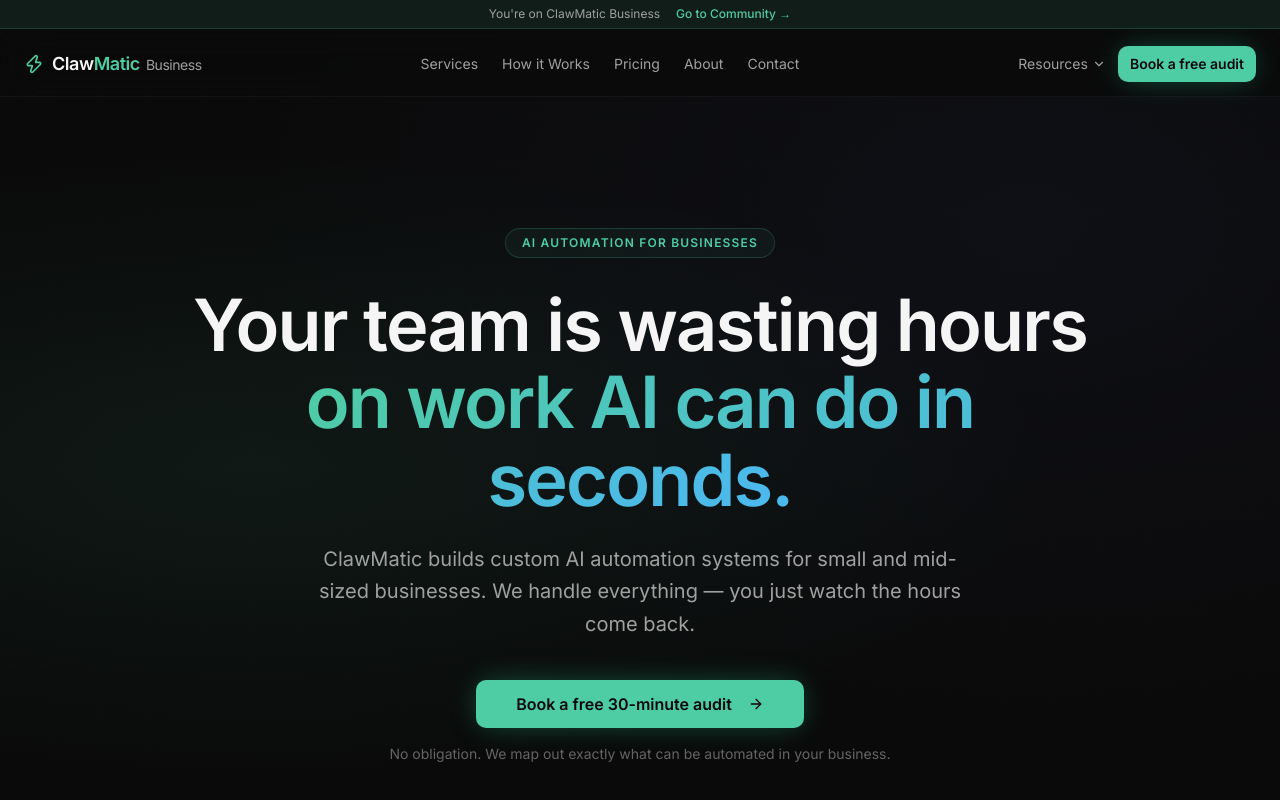
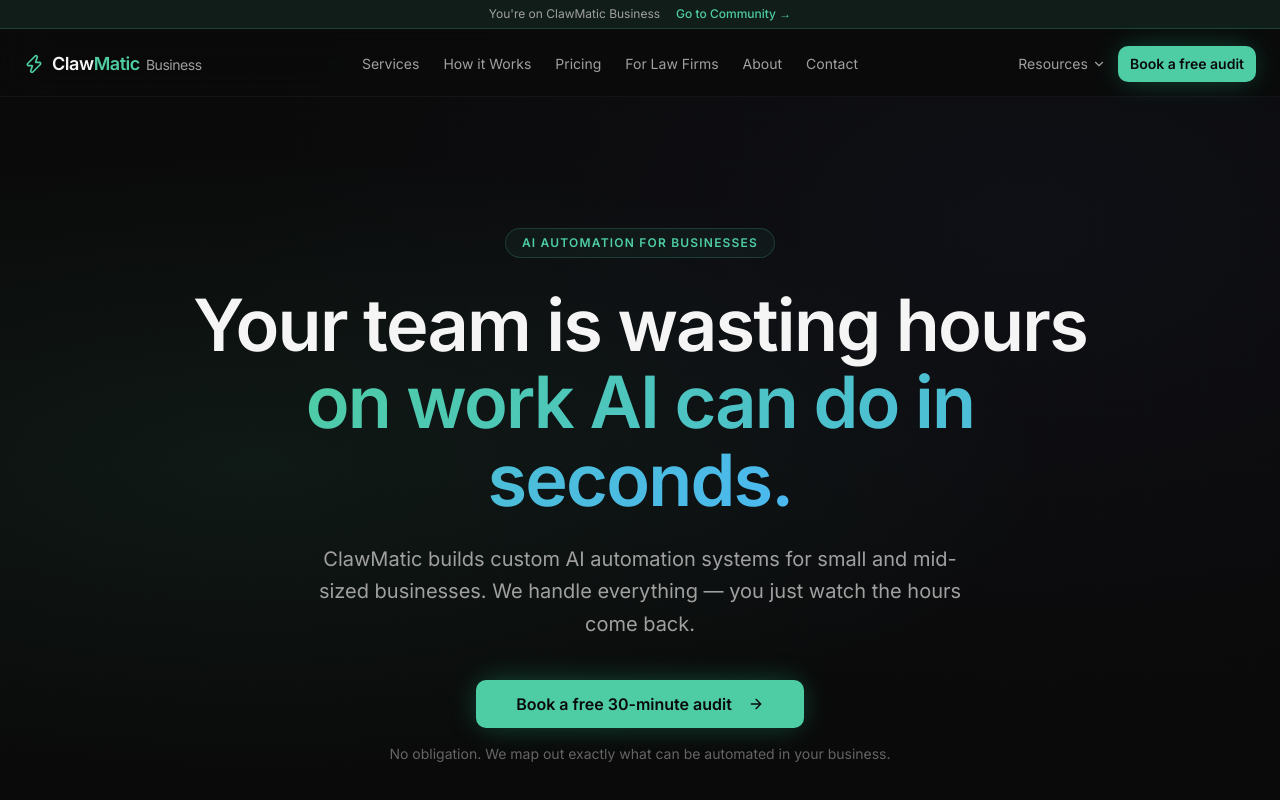
Before and after one commit to Clawmatic/clawmatic, a Next.js app: page / in a window 1280 px wide. Shown: the top 800 px of the page. Built offline with nearby package versions, Linux system fonts and the light colour scheme.

Commit message:
Add 'For Law Firms' link to Navbar

```diff
--- a/src/components/Navbar.tsx
+++ b/src/components/Navbar.tsx
@@ -13,6 +13,7 @@
   { label: "Services", href: "/services" },
   { label: "How it Works", href: "/how-it-works" },
   { label: "Pricing", href: "/pricing" },
+  { label: "For Law Firms", href: "/for-law-firms" },
   { label: "About", href: "/about" },
   { label: "Contact", href: "/contact" },
 ];
```
